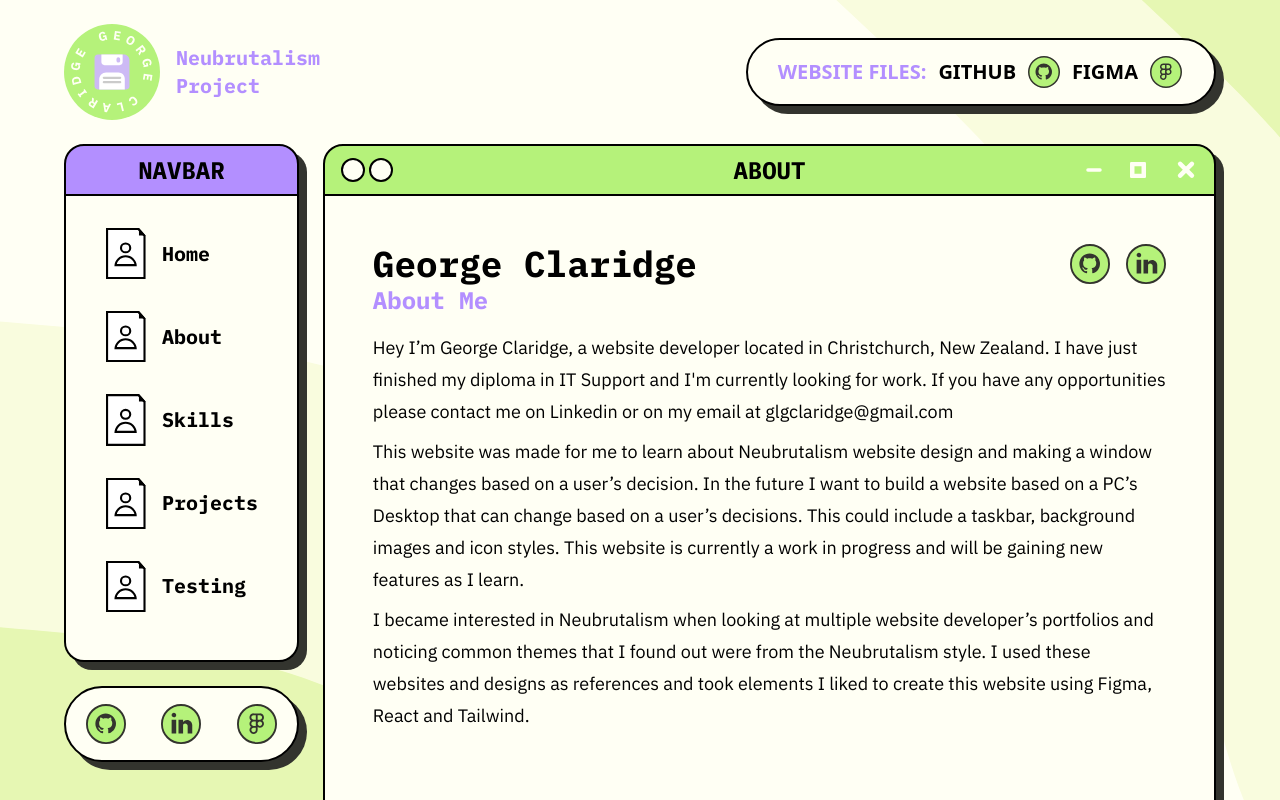
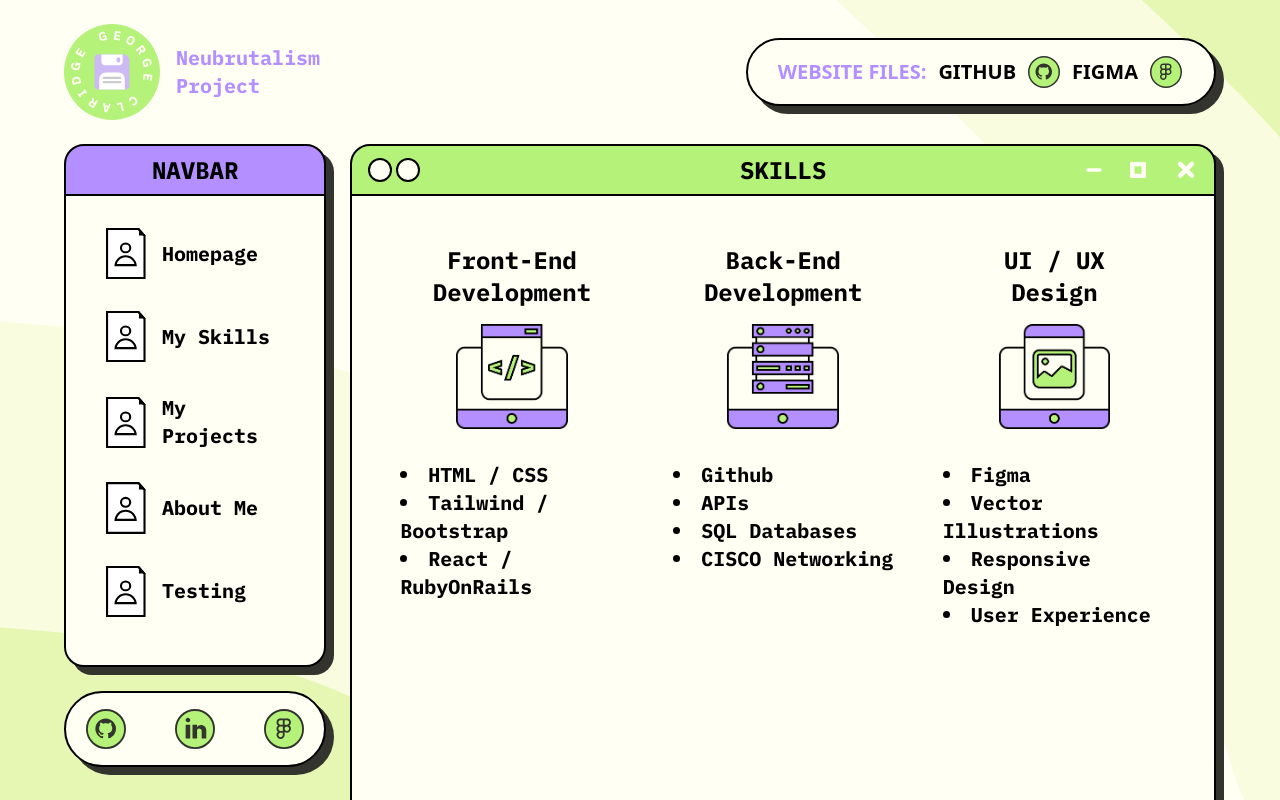
Before and after one commit to GeorgeClaridge/BrutalDesign, a React (Vite) app in the folder my-project/: page / in a window 1280 px wide. Both pictures are taken after a click on the picture 126 px from the left and 336 px from the top of the page. Shown: the top 800 px of the page. Built offline with nearby package versions, Linux system fonts and the light colour scheme.

Commit message:
Added content and home image fix

```diff
--- a/my-project/src/components/header/Header.jsx
+++ b/my-project/src/components/header/Header.jsx
@@ -52,28 +52,28 @@
               <li className="flex pb-4">
                 <img onClick={HomeButton} src={Home} alt="Home" className='Icon self-center w-10 mr-4 hover:-translate-y-1 hover:scale-110 duration-300 cursor-pointer'/>
                 <div onClick={HomeButton} className='self-center underline-offset-4 hover:underline duration-500 cursor-pointer'>
-                  Home
+                  Homepage
+                </div>
+              </li>
+
+              <li className="flex py-4">
+                <img onClick={SkillButton} src={Skills} alt="Skills" className='Icon self-center w-10 mr-4 hover:-translate-y-1 hover:scale-110 duration-300 cursor-pointer'/>
+                <div onClick={SkillButton} className='self-center underline-offset-4 hover:underline cursor-pointer'>
+                  My Skills
+                </div>
+              </li>
+
+              <li className="flex py-4">
+                <img onClick={ProjectButton} src={Project} alt="Project" className='Icon self-center w-10 mr-4 hover:-translate-y-1 hover:scale-110 duration-300 cursor-pointer'/>
+                <div onClick={ProjectButton} className='self-center underline-offset-4 hover:underline cursor-pointer'>
+                  My Projects
                 </div>
               </li>
 
               <li className="flex py-4">
                 <img onClick={AboutButton} src={About} alt="About" className='Icon self-center w-10 mr-4 hover:-translate-y-1 hover:scale-110 duration-300 cursor-pointer'/>
                 <div onClick={AboutButton} className='self-center underline-offset-4 hover:underline cursor-pointer'>
-                  About
-                </div>
-              </li>
-
-              <li className="flex py-4">
-                <img onClick={SkillButton} src={Skills} alt="Skills" className='Icon self-center w-10 mr-4 hover:-translate-y-1 hover:scale-110 duration-300 cursor-pointer'/>
-                <div onClick={SkillButton} className='self-center underline-offset-4 hover:underline cursor-pointer'>
-                  Skills
-                </div>
-              </li>
-
-              <li className="flex py-4">
-                <img onClick={ProjectButton} src={Project} alt="Project" className='Icon self-center w-10 mr-4 hover:-translate-y-1 hover:scale-110 duration-300 cursor-pointer'/>
-                <div onClick={ProjectButton} className='self-center underline-offset-4 hover:underline cursor-pointer'>
-                  Projects
+                  About Me
                 </div>
               </li>
 
--- a/my-project/src/components/headercomponents/HomeHeader.jsx
+++ b/my-project/src/components/headercomponents/HomeHeader.jsx
@@ -54,7 +54,7 @@
         <div className="text-purple text-3xl font-bold pt-2 text-center">Neubrutalism Project</div>
 
         <div className="flex justify-center">
-          <img src={Mascot} alt="Home" className='Icon self-center w-[24rem] pt-5'/>
+          <img src={Mascot} alt="Home" className='Icon self-center w-[28rem] pt-5'/>
         </div>
 
       </div>
--- a/my-project/src/components/headercomponents/ProjectHeader.jsx
+++ b/my-project/src/components/headercomponents/ProjectHeader.jsx
@@ -52,7 +52,7 @@
         </div>
 
         <div className="Container">
-          <a target='_blank'rel='noopener noreferrer' href="https://www.figma.com/file/JnuybEp3eDS5XqzJX9X84A/Asymmetric?type=design&node-id=0%3A1&mode=design&t=rZIlnhTMN6iHfpxp-1">
+          <a target='_blank'rel='noopener noreferrer' href="https://www.figma.com/file/CkWC55aypa2m68gPPPPMro/Untitled?type=design&node-id=0%3A1&mode=design&t=8OPTN0wAGQL2ZKXF-1">
           <div className="h-[10rem]">
             <img src={Guide} alt="" className='h-40 mx-auto'/>
           </div>
@@ -60,7 +60,7 @@
           </a>
           <div className="SubHeader text-base font-bold font-IBMmono text-purple text-center">Figma Design - React WIP</div>
           <div class="flex justify-center pt-2">
-            <a target='_blank'rel='noopener noreferrer' href="https://www.figma.com/file/JnuybEp3eDS5XqzJX9X84A/Asymmetric?type=design&node-id=0%3A1&mode=design&t=rZIlnhTMN6iHfpxp-1"><img src={Figma} alt="Figma" className='Icon self-center w-10 hover:-translate-y-1 hover:scale-110 duration-300'/></a>
+            <a target='_blank'rel='noopener noreferrer' href="https://www.figma.com/file/CkWC55aypa2m68gPPPPMro/Untitled?type=design&mode=design&t=iiALTUcyJtCM2h6H-1"><img src={Figma} alt="Figma" className='Icon self-center w-10 hover:-translate-y-1 hover:scale-110 duration-300'/></a>
           </div>
         </div>
 
--- a/my-project/src/components/headercomponents/SkillHeader.jsx
+++ b/my-project/src/components/headercomponents/SkillHeader.jsx
@@ -8,23 +8,24 @@
 
       <div className="grid grid-cols-2 gap-12 xl:grid-cols-3">
         <div className="Container">
-          <div className="Header text-2xl font-bold font-IBMmono text-center pb-4">Front-End Development</div>
+          <div className="Header text-2xl font-bold font-IBMmono text-center">Front-End</div>
+          <div className="Header text-2xl font-bold font-IBMmono text-center pb-4">Development</div>
           <img src={FrontDev} alt="" className='w-[50%] mx-auto'/>
           <div className="List flex justify-center">
-            <ul className='text-xl font-bold font-IBMmono list-disc list-inside pt-4'>
+            <ul className='text-xl font-bold font-IBMmono list-disc list-inside pt-8'>
               <li>HTML / CSS</li>
-              <li>JavaScript / TypeScript</li>
               <li>Tailwind / Bootstrap</li>
-              <li>Placeholder</li>
+              <li>React / RubyOnRails</li>
             </ul>
           </div>
         </div>
 
         <div className="Container">
-          <div className="Header text-2xl font-bold font-IBMmono text-center pb-4">Back-End Development</div>
+          <div className="Header text-2xl font-bold font-IBMmono text-center">Back-End</div>
+          <div className="Header text-2xl font-bold font-IBMmono text-center pb-4">Development</div>
           <img src={BackDev} alt="" className='w-[50%] mx-auto'/>
           <div className="List flex justify-center">
-            <ul className='text-xl font-bold font-IBMmono list-disc list-inside pt-4'>
+            <ul className='text-xl font-bold font-IBMmono list-disc list-inside pt-8'>
               <li>Github</li>
               <li>APIs</li>
               <li>SQL Databases</li>
@@ -34,11 +35,12 @@
         </div>
 
         <div className="Container">
-          <div className="Header text-2xl font-bold font-IBMmono text-center pb-4">UI UX Design</div>
+          <div className="Header text-2xl font-bold font-IBMmono text-center">UI / UX</div>
+          <div className="Header text-2xl font-bold font-IBMmono text-center pb-4">Design</div>
           <img src={DesignDev} alt="" className='w-[50%] mx-auto'/>
           <div className="List flex justify-center">
-            <ul className='text-xl font-bold font-IBMmono list-disc list-inside pt-4'>
-              <li>Figma Design</li>
+            <ul className='text-xl font-bold font-IBMmono list-disc list-inside pt-8'>
+              <li>Figma</li>
               <li>Vector Illustrations</li>
               <li>Responsive Design</li>
               <li>User Experience</li>
```
Also changed, not shown: my-project/src/assets/Mascot.png, my-project/src/assets/MascotOld.png (added).
